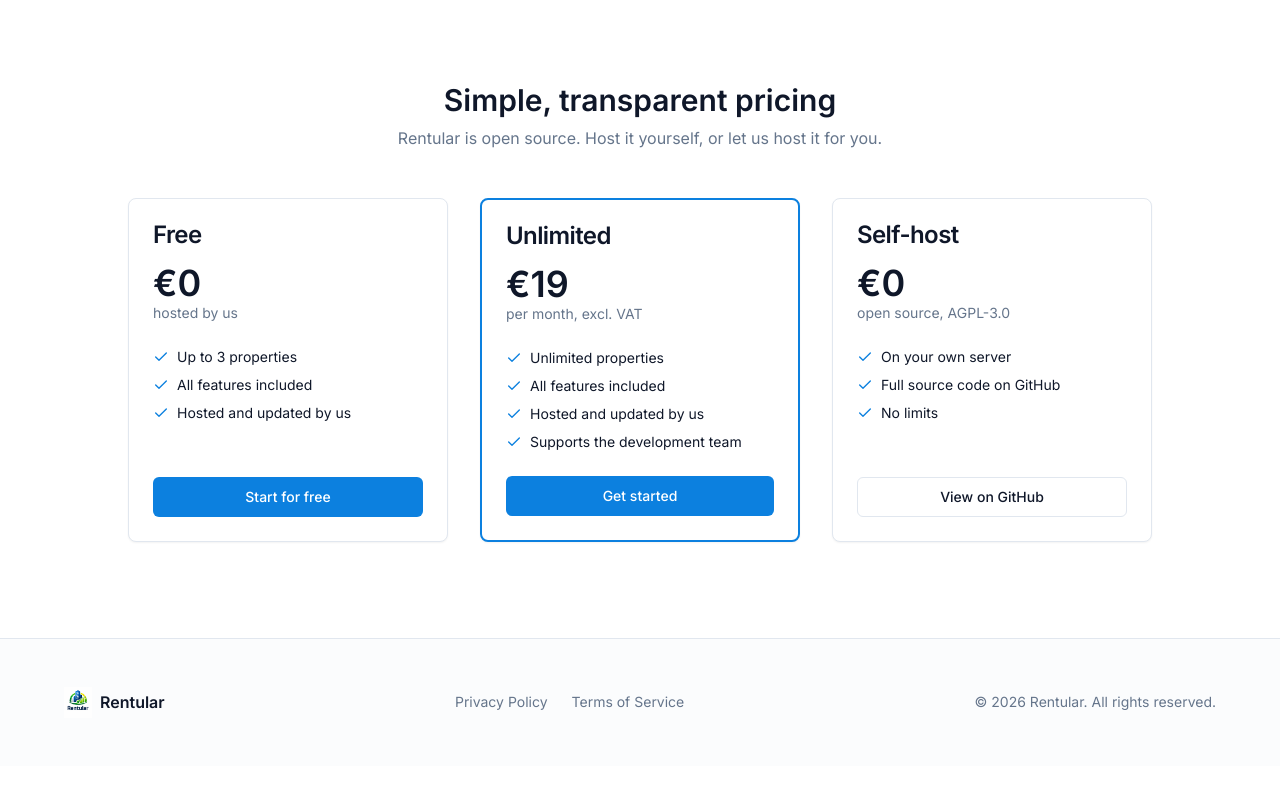
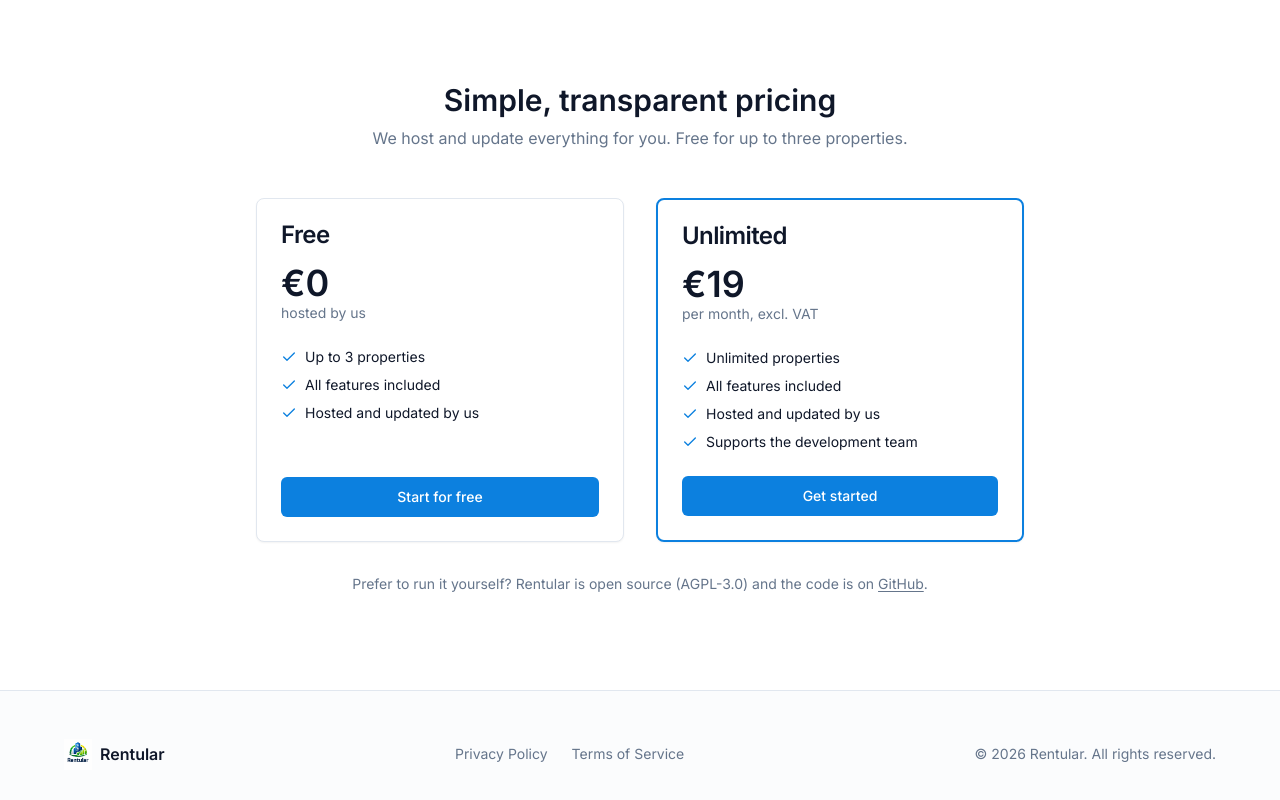
Before and after one commit to jnuyens/rentular, a Next.js app in the folder apps/web/: page / in a window 1280 px wide. Shown: the part 1660-2460 px from the top of the page. Before the commit the page ends 2426 px from the top, so only its background shows below. Built offline with nearby package versions, Linux system fonts and the light colour scheme; no server answers.

Commit message:
feat(web): self-hosting becomes a footnote under the two hosted plans

```diff
--- a/apps/web/app/(marketing)/page.tsx
+++ b/apps/web/app/(marketing)/page.tsx
@@ -134,7 +134,7 @@ export default function MarketingPage() {
           <p className="mt-2 text-center text-muted-foreground">
             {t("pricingSubtitle")}
           </p>
-          <div className="mt-12 grid grid-cols-1 gap-8 md:grid-cols-3">
+          <div className="mx-auto mt-12 grid max-w-3xl grid-cols-1 gap-8 md:grid-cols-2">
             <Card className="flex flex-col p-6">
               <CardTitle>{t("pricingFreeName")}</CardTitle>
               <div className="mt-4 text-4xl font-semibold">€0</div>
@@ -181,36 +181,21 @@ export default function MarketingPage() {
                 <Link href="/login">{t("pricingUnlimitedCta")}</Link>
               </Button>
             </Card>
-
-            <Card className="flex flex-col p-6">
-              <CardTitle>{t("pricingSelfHostName")}</CardTitle>
-              <div className="mt-4 text-4xl font-semibold">€0</div>
-              <p className="text-sm text-muted-foreground">
-                {t("pricingSelfHostSub")}
-              </p>
-              <ul className="mt-6 flex-1 space-y-2">
-                {[
-                  t("pricingSelfHostFeature1"),
-                  t("pricingSelfHostFeature2"),
-                  t("pricingSelfHostFeature3"),
-                ].map((feature) => (
-                  <li key={feature} className="flex items-start gap-2 text-sm">
-                    <Check className="mt-0.5 h-4 w-4 shrink-0 text-primary" />
-                    {feature}
-                  </li>
-                ))}
-              </ul>
-              <Button variant="outline" className="mt-6 w-full" asChild>
+          </div>
+          <p className="mt-8 text-center text-sm text-muted-foreground">
+            {t.rich("pricingSelfHostNote", {
+              link: (chunks) => (
                 <a
                   href="https://github.com/jnuyens/rentular"
                   target="_blank"
                   rel="noopener noreferrer"
+                  className="underline underline-offset-2 hover:text-foreground"
                 >
-                  {t("pricingSelfHostCta")}
+                  {chunks}
                 </a>
-              </Button>
-            </Card>
-          </div>
+              ),
+            })}
+          </p>
         </div>
       </section>
 
```
Also changed, not shown: apps/web/messages/de/common.json, apps/web/messages/en/common.json, apps/web/messages/fr/common.json, apps/web/messages/nl/common.json.
